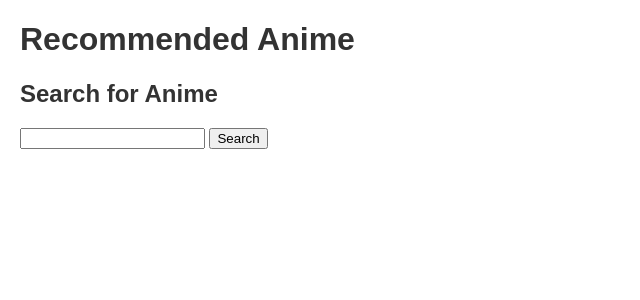
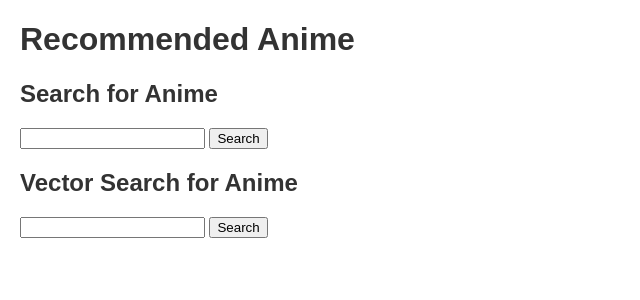
Before and after one commit to Jor20230107/Animation_Search, a FastAPI app: page / in a window 1280 px wide. Shown: the top 300 px of the page, without its empty margins (0-640 px from the left). Run offline with FastAPI, Linux system fonts and the light colour scheme; data that the repository does not hold is empty; parts of the project's set-up code (start-up, migrations or seed data) failed here and were passed over.

Commit message:
Vector 검색기능 추가

```diff
--- a/main.py
+++ b/main.py
@@ -5,7 +5,11 @@ from fastapi.staticfiles import StaticFiles
 from starlette.requests import Request
 from elasticsearch import Elasticsearch, helpers
 import pandas as pd
+import numpy as np
 import json
+from transformers import AutoModel, AutoTokenizer
+import torch
+import time
 
 app = FastAPI()
 
@@ -35,23 +39,57 @@ es = Elasticsearch(
 )
 
 # 애니메이션 데이터
-animations  = pd.read_csv('D:/WebML/Recommender/data/anime_smpl.csv')
+animations  = pd.read_csv('D:/WebML/Recommender/data/anime_synopsys.csv')
 
 index_name = 'animations_index'
+# es.indices.delete(index=index_name)
+# E5 모델 및 토크나이저 로드
+model_name = "intfloat/e5-base"
+tokenizer = AutoTokenizer.from_pretrained(model_name)
+model = AutoModel.from_pretrained(model_name)
+
+def get_text_embedding(text):
+    inputs = tokenizer(text, return_tensors='pt', truncation=True, padding=True, max_length=512)
+    with torch.no_grad():
+        outputs = model(**inputs)
+    return outputs.last_hidden_state.mean(dim=1).squeeze().numpy()
 
 # Elasticsearch에 애니메이션 인덱스 생성 및 데이터 색인화
 # 인덱스가 존재하는지 확인하고 존재하지 않으면 생성
-if not es.indices.exists(index=index_name):
+
+if es.indices.exists(index=index_name):
+    print(f'# {index_name} index 정상 확인' )
+else:
+    print(f'# {index_name} index 미확인. index 재생성 시작' )
     # es.indices.delete(index=index_name)
     es.indices.create(index=index_name, body={
         "mappings": {
             "properties": {
                 "Name": {"type": "text"},
                 "Genres": {"type": "nested", "properties": {"name": {"type": "text"}}},
-                "Score": {"type": "float"}
+                "Score": {"type": "float"},
+                "Embeddings": {
+                "type": "dense_vector",
+                "dims": 768
+            }
             }
         }
     })
+
+    print(model)
+
+    # memory 폭파 우려로 for문 처리
+    print('index용 embedding 작업 시작')
+    print(f'# {len(animations)}개의 synopsis 작업중..')
+    start_time = time.time()
+    iterations = []
+    for i in animations['synopsis']:
+        embeds = get_text_embedding(i)
+        iterations.append(embeds)
+    animations['text_vector'] = iterations
+    end_time = time.time()
+    execution_time = end_time - start_time
+    print(f"Execution Time (PyTorch): {execution_time:.4f} seconds")
 
     # 데이터를 ElasticSearch에 인덱싱할 형식으로 변환
     def generate_elastic_data(df):
@@ -62,7 +100,8 @@ if not es.indices.exists(index=index_name):
             doc = {
                 "Name" : row['Name'],
                 "Genres" : Genres,
-                "Score" : row['Score']
+                "Score" : row['Score'],
+                "Embeddings" : row['text_vector']
             }
             # yield를 사용하여 데이터를 한 번에 메모리에 적재하지 않도록 함
             yield {
@@ -116,6 +155,32 @@ async def search_animation(request: Request, query: str = Query(None, min_length
         results = []
     return templates.TemplateResponse("search_results.html", {"request": request, "results": results})
 
+# Elasticsearch 벡터 검색을 위한 엔드포인트
+@app.get("/vector_search", response_class=HTMLResponse)
+async def vector_search_animation(request: Request, query: str = Query(None, min_length=1)):
+    if query:
+        # 입력된 쿼리에 대한 벡터 생성
+        query_embedding = get_text_embedding(query)
+        # Elasticsearch 벡터 검색 쿼리 생성
+        es_vector_query = {
+            "query": {
+                "script_score": {
+                    "query": {"match_all": {}},
+                    "script": {
+                        "source": "cosineSimilarity(params.query_vector, 'Embeddings') + 1.0",
+                        "params": {"query_vector": query_embedding.tolist()}
+                    }
+                }
+            }
+        }
+        # Elasticsearch로 검색
+        es_result = es.search(index=index_name, body=es_vector_query)
+        hits = es_result["hits"]["hits"]
+        results = [{"Name": hit["_source"]["Name"], "Score": hit["_source"]["Score"]} for hit in hits]
+    else:
+        results = []
+    return templates.TemplateResponse("vector_search_results.html", {"request": request, "results": results})
+
 if __name__ == '__main__':
     import uvicorn
     uvicorn.run(app, host='127.0.0.1', port=8000)
--- a/templates/index.html
+++ b/templates/index.html
@@ -30,6 +30,14 @@
 
     <div id="searchResults"></div>
 
+    <h2>Vector Search for Anime</h2>
+    <form id="vectorSearchForm">
+        <input type="text" id="vectorSearchQuery" name="query" required>
+        <button type="submit">Search</button>
+    </form>
+
+    <div id="vectorSearchResults"></div>
+
     <script>
         document.getElementById('searchForm').addEventListener('submit', async function(event) {
             event.preventDefault();
@@ -38,6 +46,14 @@
             const resultHtml = await response.text();
             document.getElementById('searchResults').innerHTML = resultHtml;
         });
+
+        document.getElementById('vectorSearchForm').addEventListener('submit', async function(event) {
+            event.preventDefault();
+            const query = document.getElementById('vectorSearchQuery').value;
+            const response = await fetch(`/vector_search?query=${query}`);
+            const resultHtml = await response.text();
+            document.getElementById('vectorSearchResults').innerHTML = resultHtml;
+        });
     </script>
 </body>
 </html>
```
Also changed, not shown: templates/vector_search_results.html (added, +24 -0 lines), Daily.md (added), README.md, 3 other files.
